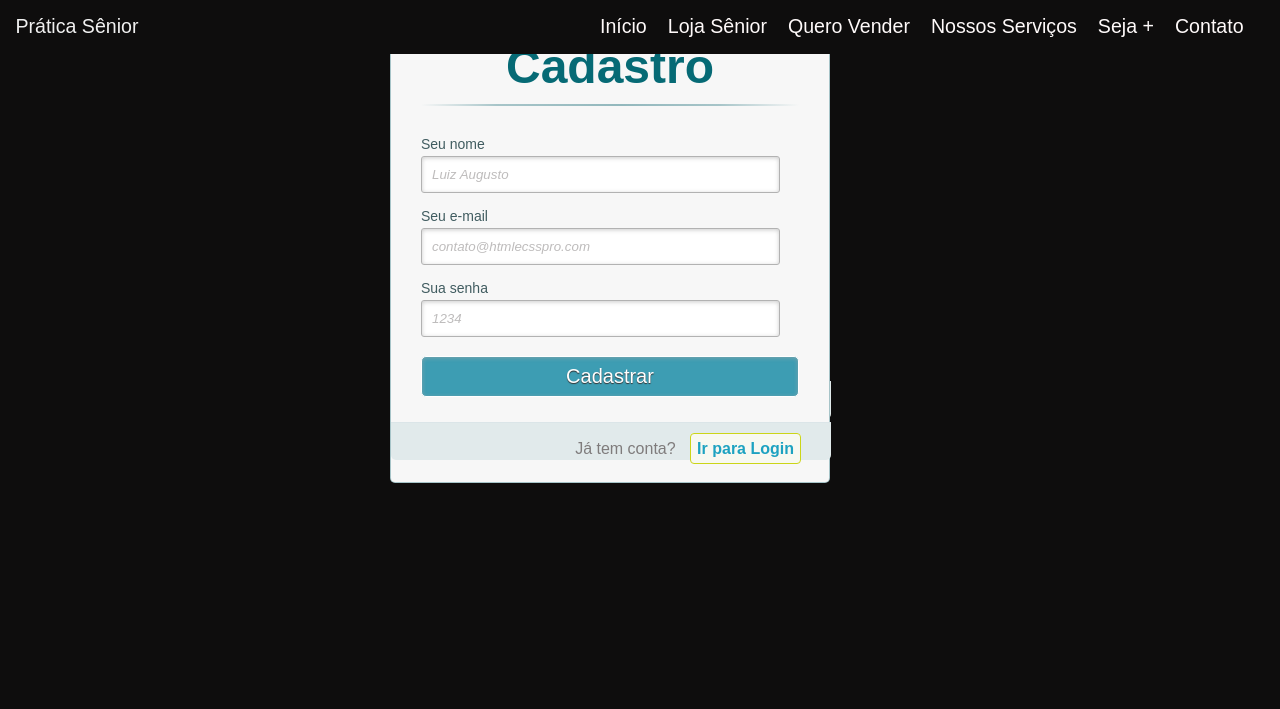
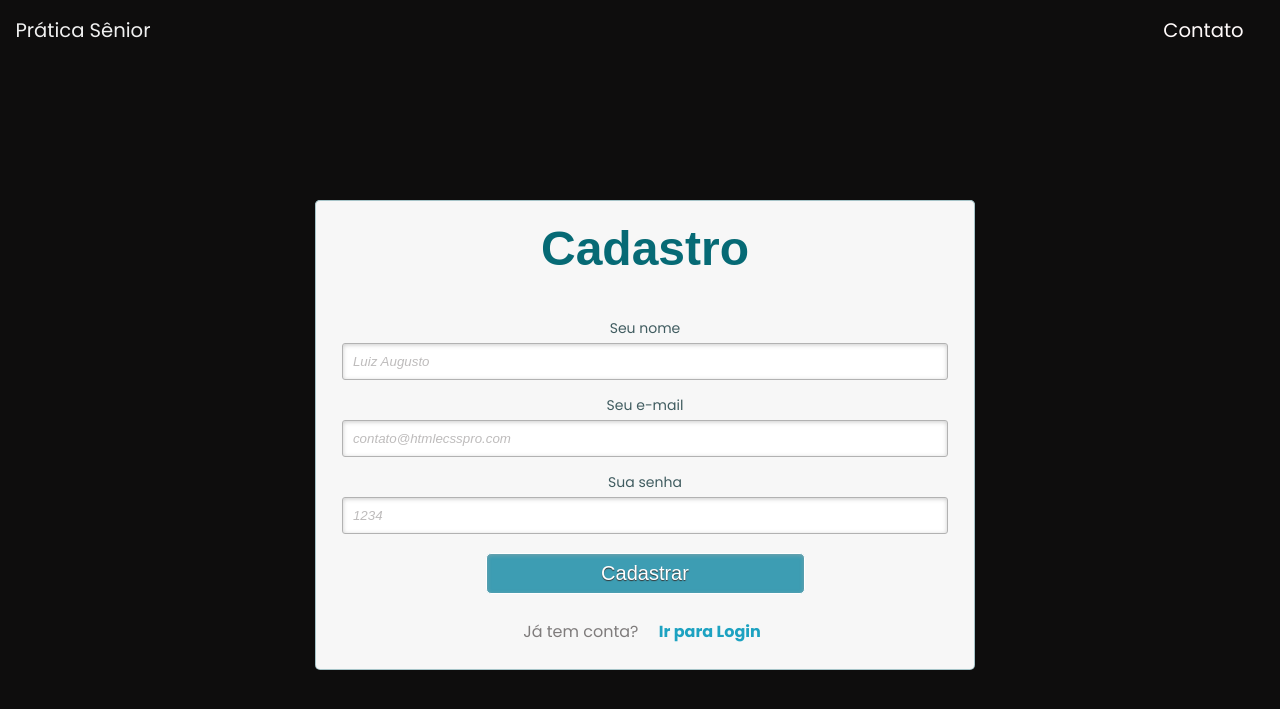
Before and after one commit to vmellozk/PlataformaDigital, a Flask app: page /register in a window 1280 px wide. Shown: the top 709 px of the page. Run offline with Flask 3, Linux system fonts and the light colour scheme.

Commit message:
alterações no form de cadastro

```diff
--- a/static/css/register.css
+++ b/static/css/register.css
@@ -58,7 +58,7 @@ header {
 /* */
 .nav{
     display: flex;
-    list-style-type: none; /* para subir com a bolinha do lado do NAV */
+    list-style-type: none;
 }
 
 /*  */
@@ -77,36 +77,38 @@ header {
 /*  */
 .logo {
     color: var(--bg-color-01);
+    cursor: pointer;
 }
 
-/* CSS reset */
-*, *:before, *:after {
-    margin:0;
-    padding:0;
-    font-family: Arial,sans-serif;
+.logo:hover {
+    color: #0077ff;
+}
+
+.container {
+    margin-left: 100px;
 }
 
 body{
     margin:10px;
+    margin-top: 200px;
+    align-items: center;
+    justify-content: center;
 }
 
 a{
     text-decoration: none;
 }
 
-/* esconde as ancoras da tela */
 a.links{
     display: none;
 }
 
-/* content que contem os formulários */
 .content{
-    width: 500px;
+    width: 750px;
     margin: 0px auto;
     position: relative;
 }
 
-/* formatando o cabeçalho dos formulários */
 h1{
     font-size: 48px;
     color: #066a75;
@@ -123,8 +125,6 @@ h1:after{
     width: 100%;
     height: 2px;
     margin-top: 10px;
-    background: -webkit-linear-gradient(left, rgba(147,184,189,0) 0%,rgba(147,184,189,0.8) 20%,rgba(147,184,189,1) 53%,rgba(147,184,189,0.8) 79%,rgba(147,184,189,0) 100%);
-    background: linear-gradient(left, rgba(147,184,189,0) 0%,rgba(147,184,189,0.8) 20%,rgba(147,184,189,1) 53%,rgba(147,184,189,0.8) 79%,rgba(147,184,189,0) 100%);
 }
 
 p{
@@ -173,9 +173,8 @@ input:not([type="checkbox"]){
     transition: all 0.2s linear;
 }
 
-/*estilo do botão submit */
 input[type="submit"]{
-    width: 100%!important;
+    width: 50%!important;
     cursor: pointer;
     background: #3d9db3;
     padding: 8px 5px;
@@ -195,29 +194,17 @@ input[type="submit"]:hover{
     background: #4ab3c6;
 }
 
-/*marcando os links para mudar de um formulário para outro */
 .link{
-    position: absolute;
-    background: #e1eaeb;
     color: #7f7c7c;
-    left: 0px;
-    height: 20px;
-    width: 440px;
-    padding: 17px 30px 20px 30px;
     font-size: 16px;
-    text-align: right;
-    border-top: 1px solid #dbe5e8;
+    text-align: center;
+}
 
-    -webkit-border-radius: 0 0  5px 5px;
-    border-radius: 0 0  5px 5px;
-}
 .link a {
     font-weight: bold;
-    background: #f7f8f1;
     padding: 6px;
     color: rgb(29, 162, 193);
     margin-left: 10px;
-    border: 1px solid #cbd518;
 
     -webkit-border-radius: 4px;
     border-radius: 4px;
@@ -227,8 +214,6 @@ input[type="submit"]:hover{
 }
 .link a:hover {
     color: #39bfd7;
-    background: #f7f7f7;
-    border: 1px solid #4ab3c6;
 }
 
 /* estilos para para ambos os formulários */
@@ -241,6 +226,8 @@ input[type="submit"]:hover{
     margin: 0 0 35px 0;
     background: rgb(247, 247, 247);
     border: 1px solid rgba(147, 184, 189,0.8);
+    text-align: center;
+    padding: 10px 10px;
 
     border-radius: 5px;
 
--- a/templates/register.html
+++ b/templates/register.html
@@ -9,16 +9,11 @@
 <body>
     <!-- Barra de Navegação -->
     <header>
-        <a href="#" class="logo">Prática Sênior</a>
+        <a href="home.html" class="logo">Prática Sênior</a>
 
         <nav>
             <ul class="nav">
-                <a href="#home">Início</a>
-                <li><a href="register.html">Loja Sênior</a></li>
-                <li><a href="register.html">Quero Vender</a></li>
-                <a href="#produtos">Nossos Serviços</a>
-                <li><a href="register.html">Seja +</a></li>
-                <a href="#contact">Contato</a>
+                <a href="home.html#contact">Contato</a>
             </ul>
         </nav>
     </header>
```
